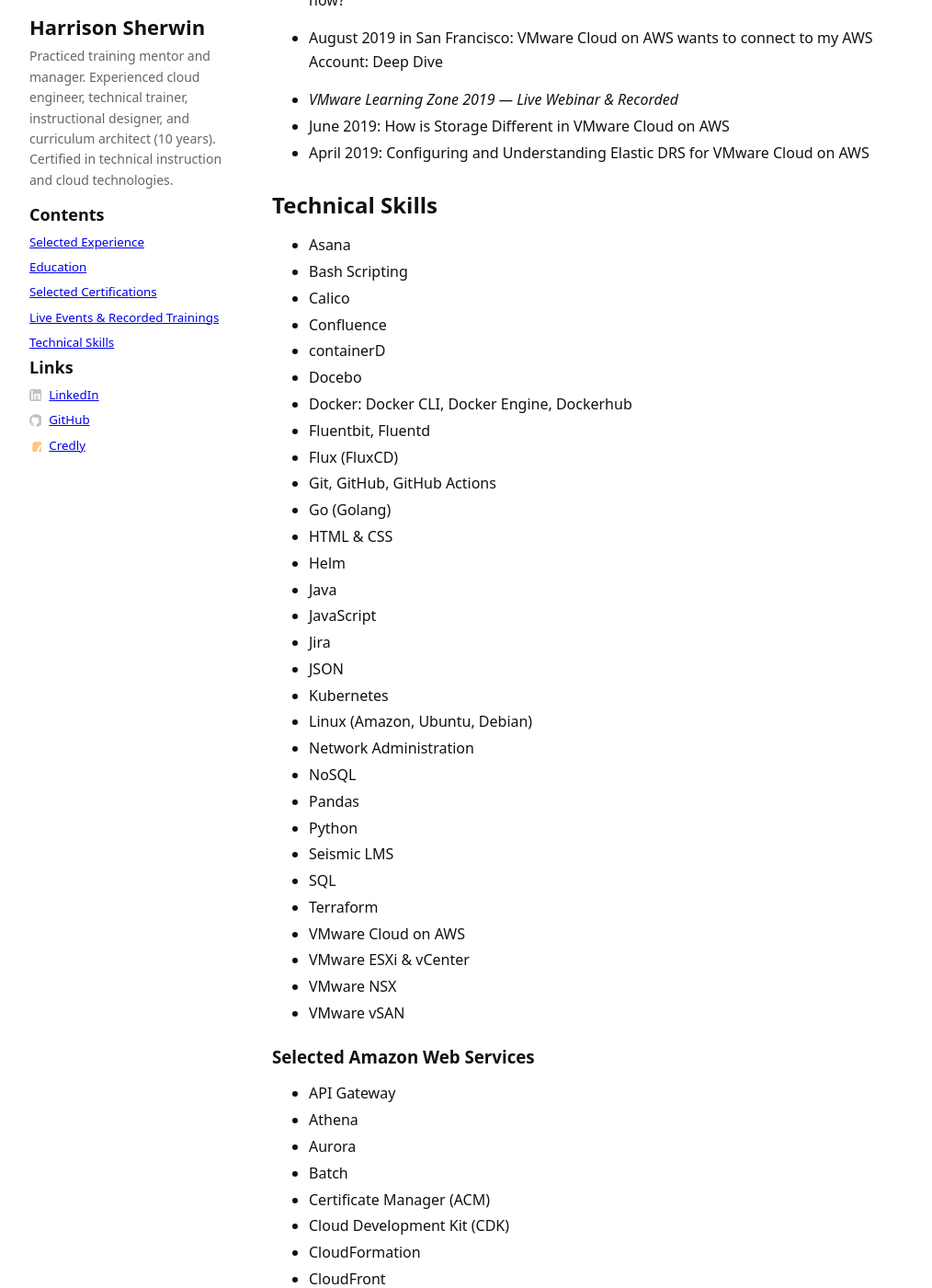
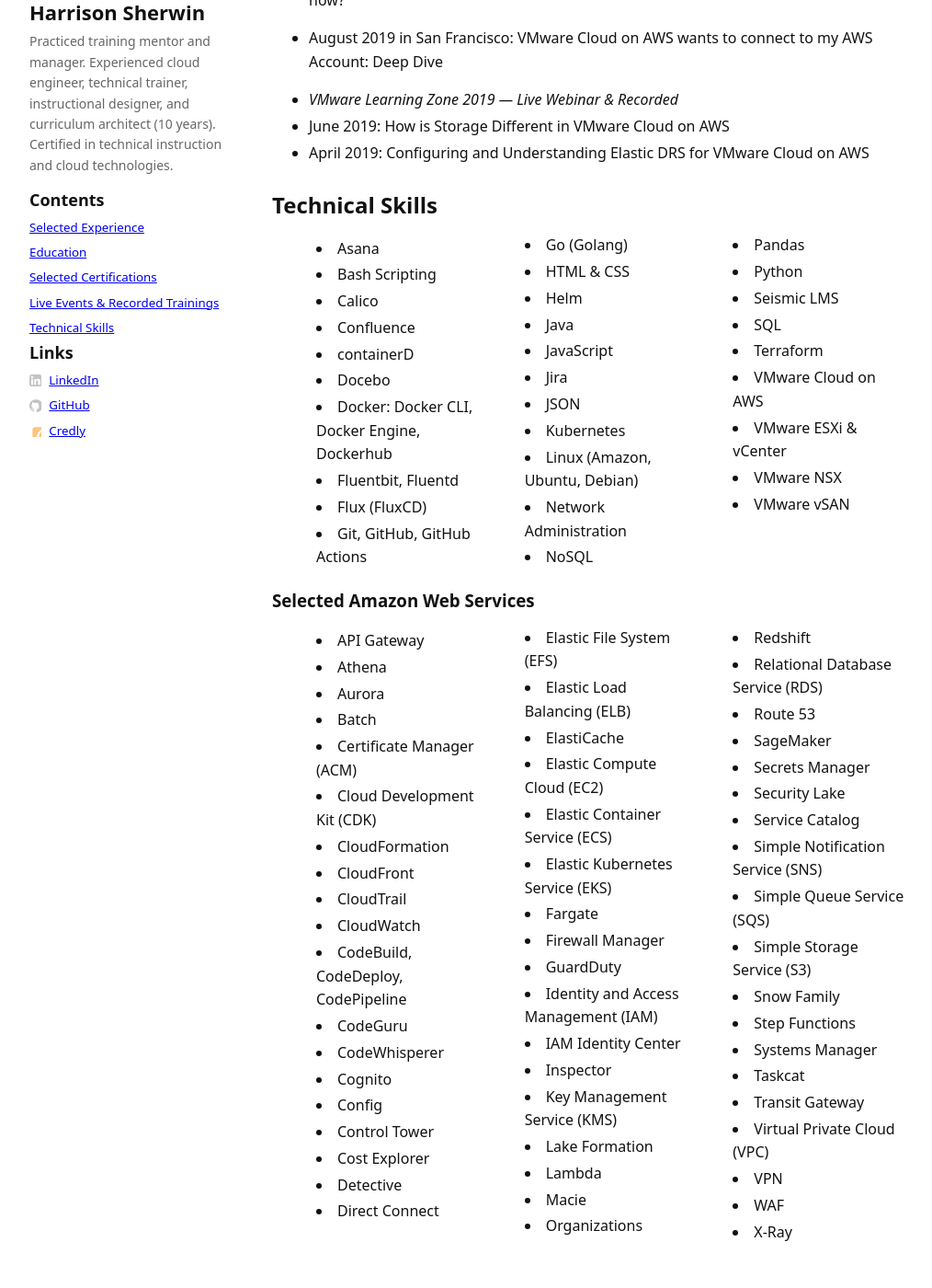
Before and after one commit to hasherwi/hasherwi.github.io, a Jekyll site: the page built from index.md, in a window 1280 px wide and 1400 px high, scrolled down 3574 px. Shown: the whole window at 92% size, without its empty margins (132-1146 px from the left). Built offline with Jekyll 4.4.1, drawn with Linux system fonts in a browser that asks for light colours.

Commit message:
More AWS columns work

```diff
--- a/assets/css/style.css
+++ b/assets/css/style.css
@@ -137,7 +137,7 @@
 pre { background: #f6f8fa; padding: 12px; border-radius: 6px; overflow-x: auto; }
 
 /* Three-column layout for the Technical Skills list */
-.content h2#technical-skills ul {
+.content h2#technical-skills + ul {
     columns: 3;              /* number of columns */
     -webkit-columns: 3;
     -moz-columns: 3;
@@ -145,12 +145,12 @@
     list-style-position: inside;
 }
 
-.content h2#technical-skills ul li {
+.content h2#technical-skills + ul li {
     break-inside: avoid;     /* keep items from splitting between columns */
     padding-left: 0.5em;
 }
 
-.content h3#technical-skills ul {
+.content h3#aws-skills + ul {
     columns: 3;              /* number of columns */
     -webkit-columns: 3;
     -moz-columns: 3;
@@ -158,7 +158,7 @@
     list-style-position: inside;
 }
 
-.content h3#technical-skills ul li {
+.content h3#aws-skills + ul li {
     break-inside: avoid;     /* keep items from splitting between columns */
     padding-left: 0.5em;
 }
```
Also changed, not shown: README.md.
